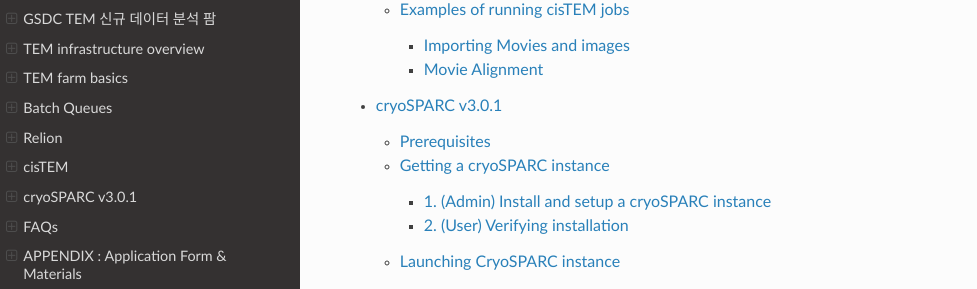
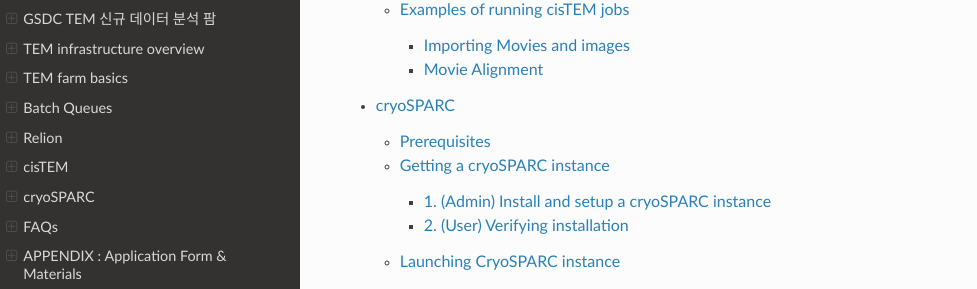
Before and after one commit to junglok/tem-docs, a Sphinx documentation site: the page built from docs/index.rst, in a window 1280 px wide and 900 px high, scrolled down 1873 px. Shown: the part 162-451 px from the top of the window, without its empty margins (0-977 px from the left). Built offline with Sphinx 7.4.7 and the Read the Docs theme 2.0.0, drawn with Linux system fonts in a browser that asks for light colours.

```diff
--- a/docs/cryoSPARC.rst
+++ b/docs/cryoSPARC.rst
@@ -1,6 +1,6 @@
-****************
-cryoSPARC v3.0.1
-****************
+*********
+cryoSPARC
+*********
 CryoSPARC is the state-of-the-art platform used globally for obtaining 3D structural information from single particle cryo-EM data.
 The cryoSPARC platform enables automated, high quality and high-throughput structure discovery of proteins, viruses and molecular complexes
 for research and drug discovery.
```
Also changed, not shown: docs/images/tem_service_farm.jpg.
